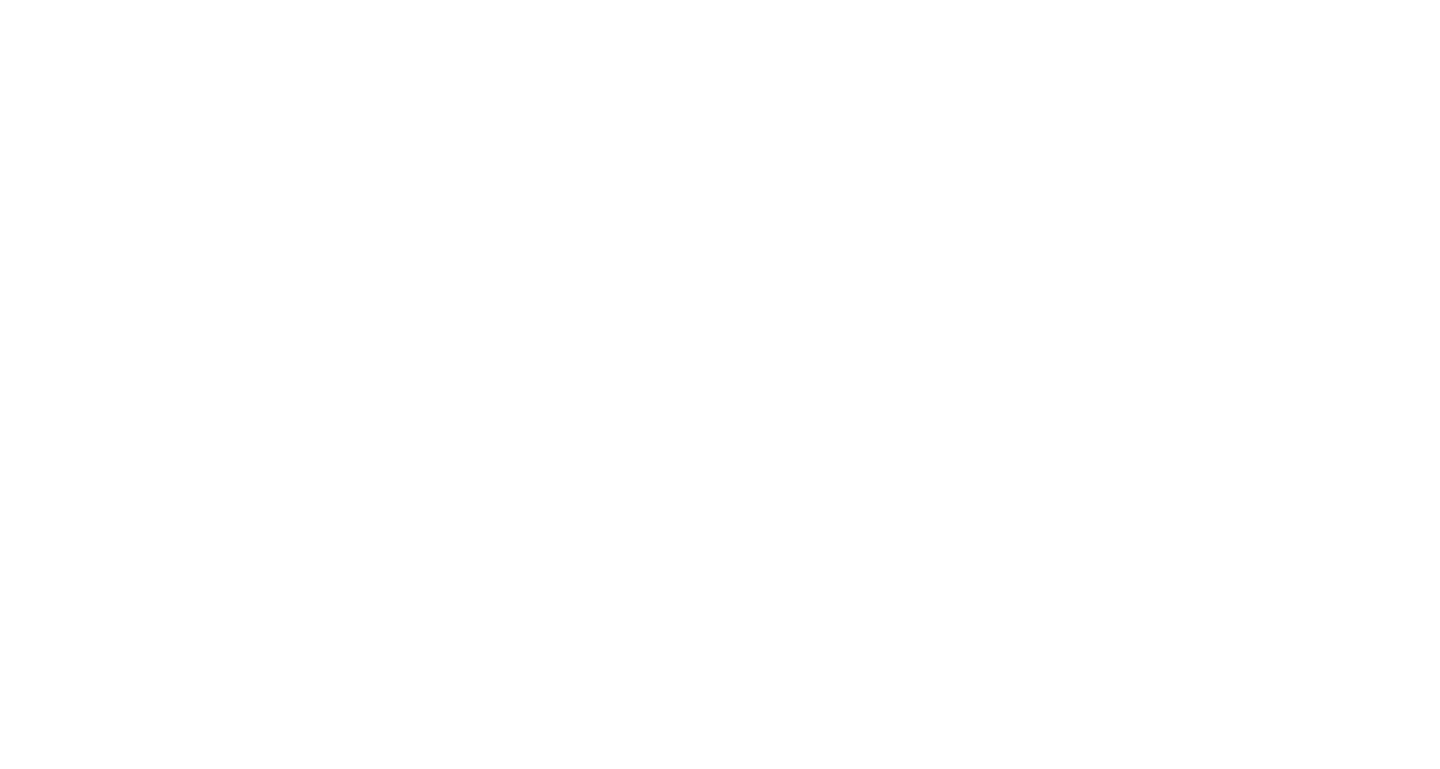
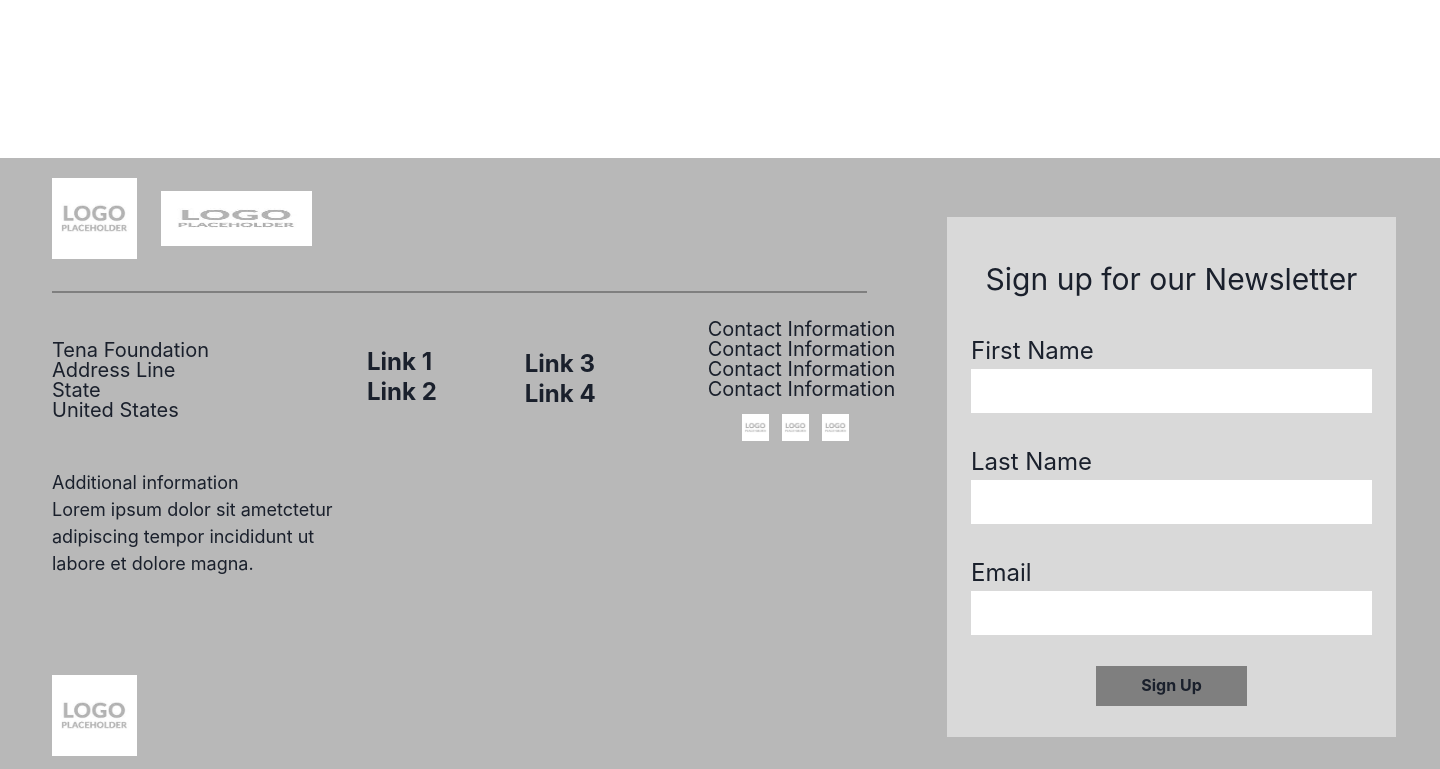
Before and after one commit to Cobby914/TENA, a React (Vite) app in the folder client/: page /programs in a window 1280 px wide. Shown: the part 2572-3341 px from the top of the page, 1440 px wide, since content can reach past the window. Before the commit the page ends 2730 px from the top, so only its background shows below. Built offline with nearby package versions, Linux system fonts and the light colour scheme.

Commit message:
Added footer to all current pages.

```diff
--- a/client/src/components/home/layout/Footer.jsx
+++ b/client/src/components/home/layout/Footer.jsx
@@ -1,7 +1,7 @@
 import { Box, Flex, HStack, Image, VStack, Text } from "@chakra-ui/react";
 
 import logo from "../../../assets/logoplaceholder.png";
-import NewsLetter from "../ui/Newsletter";
+import Newsletter from "../../ui/Newsletter";
 
 // Still need to add the transparency seal
 // Future functionality: update text to required
@@ -80,7 +80,7 @@
                 </VStack>
 
 
-                <NewsLetter align = "right" marginTop= "39px"></NewsLetter>
+                <Newsletter align = "right" marginTop= "39px"></Newsletter>
 
             </HStack>
 
--- a/client/src/pages/AboutUs.jsx
+++ b/client/src/pages/AboutUs.jsx
@@ -3,6 +3,7 @@
 import MissionAndVision from "../components/about/layout/MissionAndVision";
 import OurPeople from "../components/about/layout/OurPeople";
 import OurValues from "../components/about/layout/OurValues";
+import Footer from "../components/home/layout/Footer"
 
 export default function AboutUs() {
     return (
@@ -12,6 +13,7 @@
             <MissionAndVision/>
             <OurPeople/>
             <OurValues/>
+            <Footer/>
         </>
     );
 }
--- a/client/src/pages/GetInvolved.jsx
+++ b/client/src/pages/GetInvolved.jsx
@@ -1,6 +1,7 @@
 import Navbar from "../components/home/layout/Navbar";
 import GetInvolvedHeader from "../components/getInvolved/GetInvolvedHeader.jsx";
 import DPVCards from "../components/getInvolved/DPVCards";
+import Footer from "../components/home/layout/Footer"
 
 export default function GetInvolved() {
     return (
@@ -8,6 +9,7 @@
             <Navbar />
             <GetInvolvedHeader />
             <DPVCards />
+            <Footer/>
         </>
     );
 }
--- a/client/src/pages/Home.jsx
+++ b/client/src/pages/Home.jsx
@@ -4,6 +4,8 @@
 import Programs from "../components/home/layout/Programs";
 import BelowPrograms from "../components/home/layout/BelowPrograms";
 import GetInvolved from "../components/home/layout/GetInvolved"
+import Footer from "../components/home/layout/Footer"
+
 
 export default function Home() {
     return (
--- a/client/src/pages/Programs.jsx
+++ b/client/src/pages/Programs.jsx
@@ -1,6 +1,7 @@
 import Navbar from "../components/home/layout/Navbar";
 import OurPrograms from "../components/allPrograms/OurPrograms";
 import CareAndFair from "../components/allPrograms/CareAndFair";
+import Footer from "../components/home/layout/Footer"
 
 export default function Programs() {
     return (
@@ -8,6 +9,7 @@
             <Navbar />
             <OurPrograms />
             <CareAndFair />
+            <Footer/>
         </>
     );
 }
--- a/client/src/pages/ReusableProgram.jsx
+++ b/client/src/pages/ReusableProgram.jsx
@@ -1,11 +1,13 @@
 import Navbar from "../components/home/layout/Navbar";
 import ReusableProgramPage from "../components/reusableprogram/layout/ReusableProgramPage";
+import Footer from "../components/home/layout/Footer"
 
 export default function ReusableProgram() {
     return (
         <>
             <Navbar/>
             <ReusableProgramPage/>
+            <Footer/>
         </>
     );
 }
```
